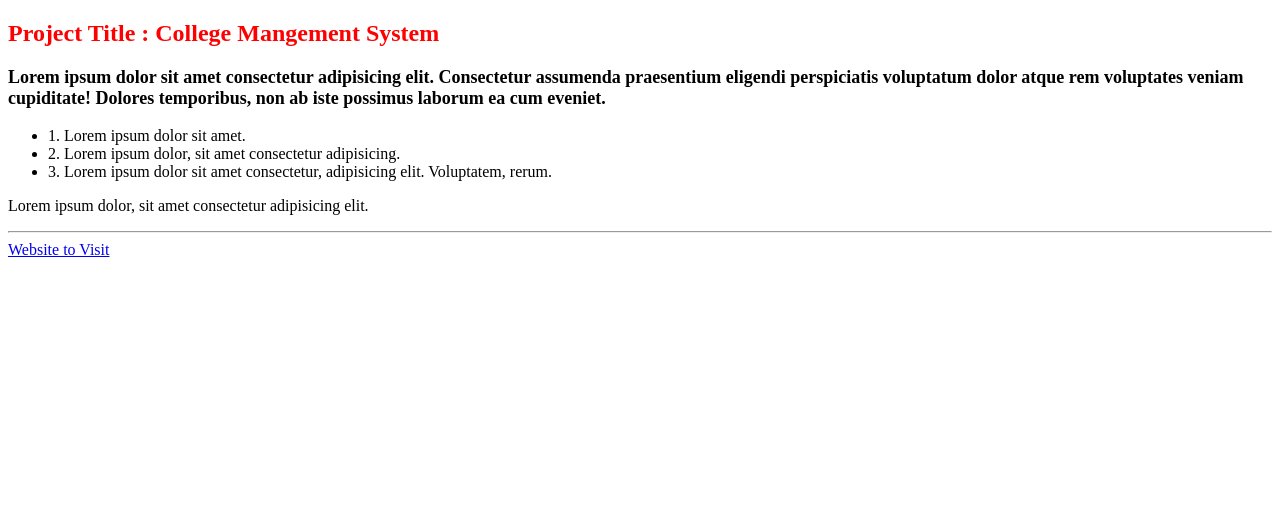
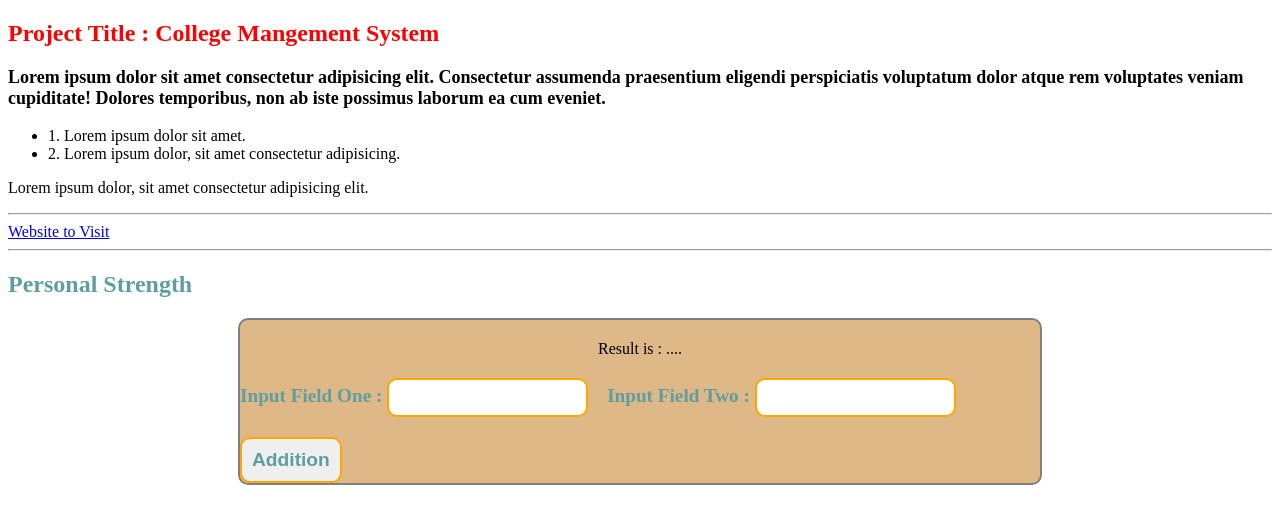
Before and after one commit to pratikshajaybhaye/JavaScript, a website: page DOM/basicDom.html in a window 1280 px wide. Drawn offline with Linux system fonts and the light colour scheme.

```diff
--- /dev/null
+++ b/Calculator/style.css
@@ -0,0 +1,59 @@
+
+body{
+    background-color:beige;
+}
+
+.container{
+    border: 2px solid red;
+    text-align: center;
+    margin: 100px 420px;
+    padding: 20px 50px;
+    background-color: lightblue;
+    box-shadow:coral;
+    border-radius: 10px;
+}
+.field{
+   margin-top: 15px;
+   padding: 10px;
+   border-radius: 10px;
+   border: 1px solid green;
+}
+.calculate{
+    padding-top: 30px;
+    font-family: Cambria, Cochin, Georgia, Times, 'Times New Roman', serif;
+}
+#number{
+    margin-top: 15px;
+    padding: 10px;
+    border-radius: 10px;
+    border: 1px solid blue;
+}
+
+label{
+    font-size: large;
+    font-style: italic;
+    font-weight: bold;
+    font-family:'Franklin Gothic Medium', 'Arial Narrow', Arial, sans-serif;
+}
+
+span{
+    font-size: large;
+    font-style: italic;
+    font-weight: bold;
+}
+h2{
+    font-size: xx-large;
+}
+.submit{
+   margin: 15px;
+   padding: 10px 30px;
+   border-radius: 10px;
+   border: 1px solid green;
+   font-weight: bold;
+   background-color:rgb(233, 206, 195);
+   font-family: sans-serif;
+}
+.result{
+    margin-bottom: 10px;
+    font-family: Georgia, 'Times New Roman', Times, serif;
+}
--- a/DOM/basicDom.css
+++ b/DOM/basicDom.css
@@ -1,4 +1,42 @@
-
+/*
 h2{
     color:cadetblue;
+} */
+
+#addition{
+    color: cadetblue;
+    border-radius: 10px;
+    font-size:larger  ;
+    font-weight: bold;
+    padding: 10px;
+    border: 2px solid orange;
+    display: block;
+    margin-top: 20px;
 }
+
+.field{
+    border: 2px solid orange;
+    border-radius: 10px;
+    padding: 10px;
+    margin-right: 15px;
+}
+
+label{
+    color: cadetblue;
+    font-size: larger;
+    font-weight: bold;
+}
+.container{
+    width: 800px;
+    border: 2px solid grey;
+    border-radius: 10px;
+margin: 10px auto;
+background-color: burlywood;
+}
+.result{
+    text-align: center;
+    margin-top: 20px;
+}
+.inputFields{
+    margin-top: 20px;
+}
--- a/DOM/basicDom.html
+++ b/DOM/basicDom.html
@@ -15,14 +15,32 @@
       voluptates veniam cupiditate! Dolores temporibus, non ab iste possimus
       laborum ea cum eveniet.
     </p>
-    <ul>
+    <ul id="rolesList">
         <li id="firstRole">1. Lorem ipsum dolor sit amet.</li>
         <li class="roles">2. Lorem ipsum dolor, sit amet consectetur adipisicing.</li>
-        <li class="roles">3. Lorem ipsum dolor sit amet consectetur, adipisicing elit. Voluptatem, rerum.</li>
+        <li class="roles" id="role3">3. Lorem ipsum dolor sit amet consectetur, adipisicing elit. Voluptatem, rerum.</li>
     </ul>
 
     <p>Lorem ipsum dolor, sit amet consectetur adipisicing elit.</p>
     <hr>
     <a href="https://www.codemindtechnology.com/" id="visitLink" target="_blank">Website to Visit</a>
+    <hr>
+    <div class="strength">
+      <!-- <h2>Personal Strength</h2> -->
+    </div>
+    <!-- Addition -->
+    <div class="container">
+      <div class="result">
+      <Span> Result is : </Span> <Span id="resultValue">....</Span>
+      </div>
+      <div class="inputFields">
+        <label>Input Field One : </label><input type="number" id="field-One" class="field">
+        <label>Input Field Two : </label><input type="number" id="field-Two" class="field">
+      </div>
+      <button type="submit" id="addition">Addition</button>
+    </div>
+    <!-- <button type="submit" id="submit" >Submit</button> -->
+
+    <!-- <button type="submit" onClick = 'oneSubmitButtonClick()' >Submit</button> -->
   </body>
 </html>
--- a/DOM/basicScript.js
+++ b/DOM/basicScript.js
@@ -43,7 +43,7 @@
 const projectElement = document.querySelector("#projectName");
 projectElement.innerHTML = "Project Title : College Mangement System";
 
-console.log(`-----Chnaging CSS Property -------`);
+console.log(`-----Changing CSS Property -------`);
 projectElement.style.color = "red";
 elementP.style.fontSize = "large";
 elementP.style.fontWeight = "bold";
@@ -55,3 +55,49 @@
   "https://www.w3schools.com/jsref/jsref_foreach.as"
 );
 elementLink.setAttribute("target", "_self");
+
+console.log(`-----Creating a New Node -------`);
+const h2Element = document.createElement('h2');
+const textNodeStrength  = document.createTextNode('Personal Strength');
+h2Element.appendChild(textNodeStrength);
+h2Element.style.color = "cadetBlue";
+
+const strengthElement = document.querySelector('.strength');
+strengthElement.appendChild(h2Element);
+
+console.log(`-----Remove or delete a  Node -------`);
+const elementRolesList = document.querySelector('#rolesList');
+const elementRoles3 = document.querySelector('#role3');
+elementRolesList.removeChild(elementRoles3);
+
+// function oneSubmitButtonClick() {
+//   console.log(`------oneSubmitButtonClick Clicked----`);
+// }
+
+// const submitButton = document.querySelector('#submit');
+// submitButton.addEventListener('dblclick',()=>{
+//   console.log(`------oneSubmitButtonClick Clicked----`);
+// });
+
+const resultValue = document.querySelector('#resultValue');
+
+const submitButton = document.querySelector('#addition');
+const fieldOne = document.querySelector('#field-One');
+const fieldTwo = document.querySelector('#field-Two');
+submitButton.addEventListener('click',() => {
+const valueOne = + fieldOne.value;
+const valueTwo = + fieldTwo.value;
+console.log( valueOne + valueTwo);
+const result = valueOne + valueTwo
+// alert(`Addition is : ${ valueOne + valueTwo}`)
+resultValue.innerHTML= result;
+});
+
+// //Modals
+// // alert()
+// alert("This is Just Information...");
+// // prompt()
+// const inputValue = prompt("Input field",0);
+// console.log(inputValue);
+// // confirm()
+// confirm("Are you Sure...");
```
Also changed, not shown: 21_modal.js (added, +10 -0 lines), Calculator/index.html (added, +30 -0 lines), Calculator/script.js (added, +58 -0 lines).
